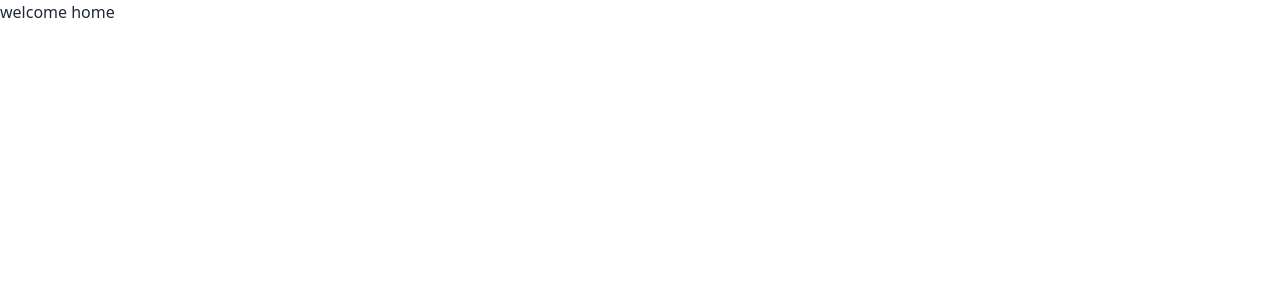
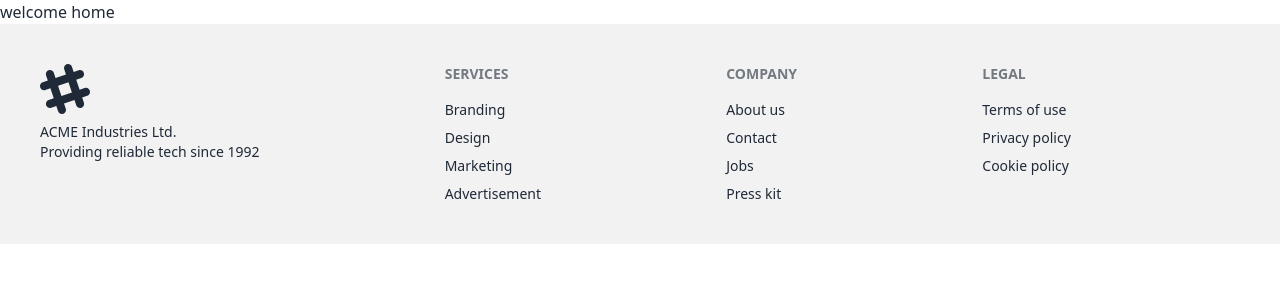
Before and after one commit to tawhid3482/Doc-Hourse, a React (Vite) app: page / in a window 1280 px wide. Shown: the top 300 px of the page. Built offline with nearby package versions, Linux system fonts and the light colour scheme.

Commit message:
footer working

```diff
--- a/src/LayOut/MainlayOut.jsx
+++ b/src/LayOut/MainlayOut.jsx
@@ -1,9 +1,11 @@
 import { Outlet } from "react-router-dom";
+import Footer from "../Shared/Footer/Footer";
 
 const MainlayOut = () => {
     return (
         <div>
             <Outlet></Outlet>
+            <Footer></Footer>
         </div>
     );
 };
--- /dev/null
+++ b/src/Shared/Footer/Footer.jsx
@@ -0,0 +1,35 @@
+
+const Footer = () => {
+    return (
+        <div>
+            <footer className="footer p-10 bg-base-200 text-base-content">
+  <aside>
+    <svg width="50" height="50" viewBox="0 0 24 24" xmlns="http://www.w3.org/2000/svg" fillRule="evenodd" clipRule="evenodd" className="fill-current"><path d="M22.672 15.226l-2.432.811.841 2.515c.33 1.019-.209 2.127-1.23 2.456-1.15.325-2.148-.321-2.463-1.226l-.84-2.518-5.013 1.677.84 2.517c.391 1.203-.434 2.542-1.831 2.542-.88 0-1.601-.564-1.86-1.314l-.842-2.516-2.431.809c-1.135.328-2.145-.317-2.463-1.229-.329-1.018.211-2.127 1.231-2.456l2.432-.809-1.621-4.823-2.432.808c-1.355.384-2.558-.59-2.558-1.839 0-.817.509-1.582 1.327-1.846l2.433-.809-.842-2.515c-.33-1.02.211-2.129 1.232-2.458 1.02-.329 2.13.209 2.461 1.229l.842 2.515 5.011-1.677-.839-2.517c-.403-1.238.484-2.553 1.843-2.553.819 0 1.585.509 1.85 1.326l.841 2.517 2.431-.81c1.02-.33 2.131.211 2.461 1.229.332 1.018-.21 2.126-1.23 2.456l-2.433.809 1.622 4.823 2.433-.809c1.242-.401 2.557.484 2.557 1.838 0 .819-.51 1.583-1.328 1.847m-8.992-6.428l-5.01 1.675 1.619 4.828 5.011-1.674-1.62-4.829z"></path></svg>
+    <p>ACME Industries Ltd.<br/>Providing reliable tech since 1992</p>
+  </aside>
+  <nav>
+    <h6 className="footer-title">Services</h6>
+    <a className="link link-hover">Branding</a>
+    <a className="link link-hover">Design</a>
+    <a className="link link-hover">Marketing</a>
+    <a className="link link-hover">Advertisement</a>
+  </nav>
+  <nav>
+    <h6 className="footer-title">Company</h6>
+    <a className="link link-hover">About us</a>
+    <a className="link link-hover">Contact</a>
+    <a className="link link-hover">Jobs</a>
+    <a className="link link-hover">Press kit</a>
+  </nav>
+  <nav>
+    <h6 className="footer-title">Legal</h6>
+    <a className="link link-hover">Terms of use</a>
+    <a className="link link-hover">Privacy policy</a>
+    <a className="link link-hover">Cookie policy</a>
+  </nav>
+</footer>
+        </div>
+    );
+};
+
+export default Footer;
```
